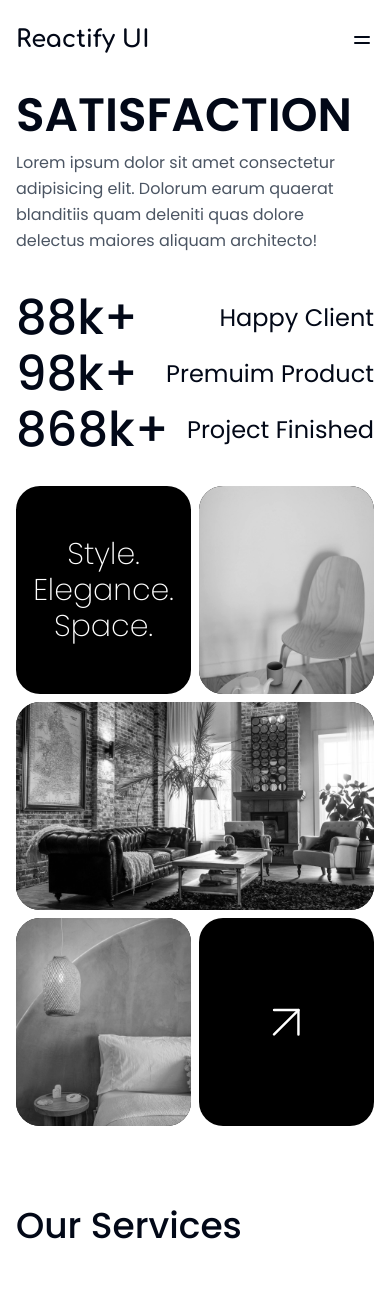
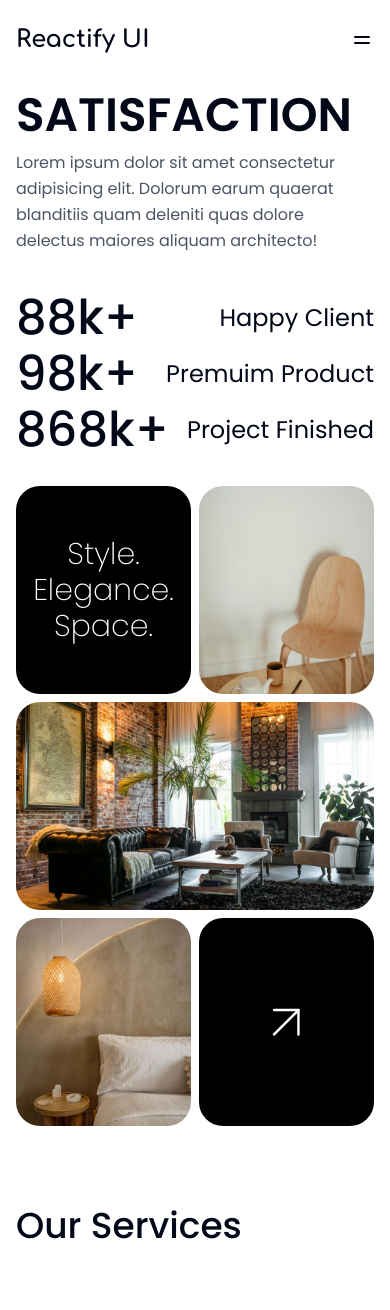
Before and after one commit to shashankaz/relix, a React (Vite) app: page / in a window 390 px wide. Shown: the top 1310 px of the page. Built offline with nearby package versions, Linux system fonts and the light colour scheme; a web font is replaced by a local one.

Commit message:
feat: enhance product images on Home page with responsive grayscale effect

```diff
--- a/src/pages/Home/index.tsx
+++ b/src/pages/Home/index.tsx
@@ -62,7 +62,7 @@ const Home = () => {
               <img
                 src="/product1.jpg"
                 alt="Product 1"
-                className="h-full w-full object-cover grayscale hover:grayscale-0 transition-all duration-300"
+                className="h-full w-full object-cover md:grayscale md:hover:grayscale-0 transition-all duration-300"
               />
             </div>
           </div>
@@ -70,7 +70,7 @@ const Home = () => {
             <img
               src="/product2.jpg"
               alt="Product 2"
-              className="h-full w-full object-cover grayscale hover:grayscale-0 transition-all duration-300"
+              className="h-full w-full object-cover md:grayscale md:hover:grayscale-0 transition-all duration-300"
             />
           </div>
         </div>
@@ -79,7 +79,7 @@ const Home = () => {
             <img
               src="/product3.jpg"
               alt="Product 3"
-              className="h-full w-full object-cover grayscale hover:grayscale-0 transition-all duration-300"
+              className="h-full w-full object-cover md:grayscale md:hover:grayscale-0 transition-all duration-300"
             />
           </div>
           <div className="h-52 w-1/2 md:w-full md:h-1/2 bg-black rounded-3xl flex items-center justify-center">
```
